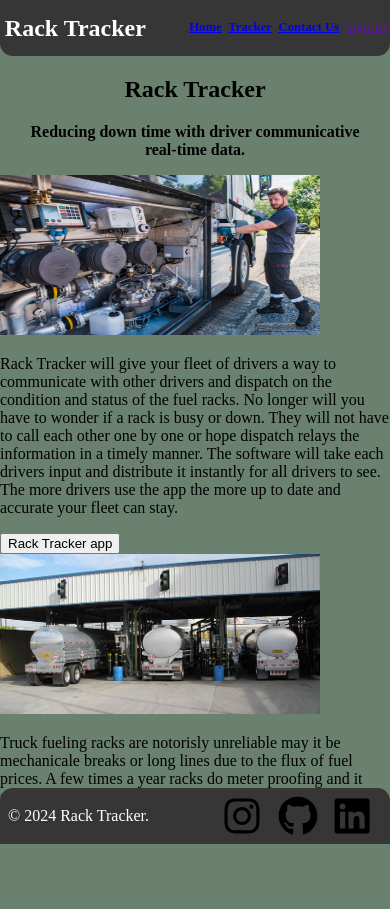
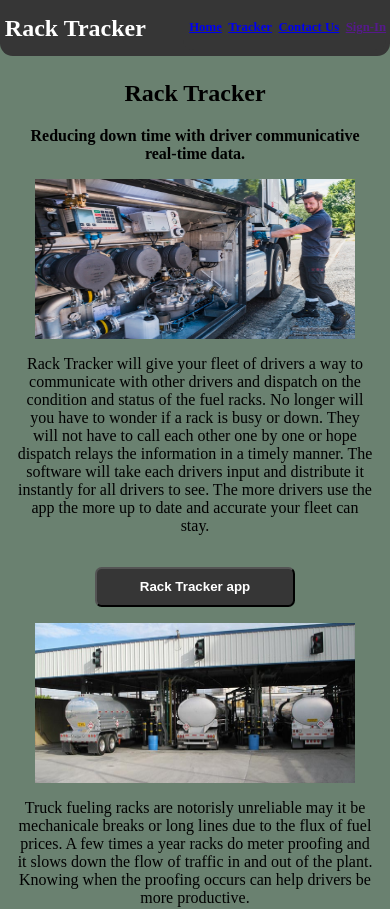
Before and after one commit to willie10r/rack-tracker, a Next.js app: page / in a window 390 px wide. Shown: the top 909 px of the page. Before the commit the page ends 858 px from the top, so only its background shows below. Built offline with nearby package versions, Linux system fonts and the light colour scheme.

Commit message:
adding more mobile stylings

```diff
--- a/src/app/(pages)/contact/page.js
+++ b/src/app/(pages)/contact/page.js
@@ -1,5 +1,6 @@
 import React from "react";
 import styles from '../../../styles/base.module.scss'
+import stylescontact from '../../../styles/contact.module.scss'
 import Image from "next/image";
 import FuelArms from '../../../../public/images/FuelArms.jpg'
 
@@ -14,8 +15,9 @@
                 <Image
                     alt="Fuel loading arms"
                     src={FuelArms}
+                    className={stylescontact.mainImages}
                 />
-                <p>
+                <p className={stylescontact.textSection}>
                     I’ve been a truck driver for about 10 years and fuel driver for about 5 years.
                     One of the major issues I have seen with my tenure is the unreliable information about rack status.
                     You dont know when or for how long a fuel rack has been down for. You dont know how long lines are of if there
@@ -26,7 +28,7 @@
                     The app is going to focus on simplicity and ease of use, sothe learning cure will be as low as possible.
                 </p>
             </section>
-            <section>
+            <section className={stylescontact.contactSection}>
                 <h2>
                     Contact
                 </h2>
--- a/src/app/(pages)/page.js
+++ b/src/app/(pages)/page.js
@@ -7,7 +7,7 @@
 export default function Home() {
   return (
     <main>
-      <section className={styleshome.motoWrapper}>
+      <section className={styleshome.mottoWrapper}>
         <h1>
           Rack Tracker
           </h1>
@@ -21,7 +21,7 @@
           src={FuelDriver}
           className={styleshome.mainImages}
         />
-        <p>
+        <p className={styleshome.SectionText}>
           Rack Tracker will give your fleet of drivers a way to communicate with other drivers and dispatch
           on the condition and status of the fuel racks. No longer will you have to wonder if a rack is busy
           or down. They will not have to call each other one by one or hope dispatch relays the information in a
@@ -29,7 +29,7 @@
           to see. The more drivers use the app the more up to date and accurate your fleet can stay.
         </p>
       </section>
-      <button>
+      <button className={styleshome.buttonApp}>
         Rack Tracker app
       </button>
       <section>
@@ -38,7 +38,7 @@
           src={TruckatFuelRack}
           className={styleshome.mainImages}
         />
-        <p>
+        <p className={styleshome.SectionText}>
           Truck fueling racks are notorisly unreliable may it be mechanicale breaks or long lines due to
           the flux of fuel prices. A few times a year racks do meter proofing and it slows down the flow of
           traffic in and out of the plant. Knowing when the proofing occurs can help drivers be more productive.
--- a/src/app/components/nav/page.js
+++ b/src/app/components/nav/page.js
@@ -5,7 +5,7 @@
 
 export default function Nav() {
     return (
-        <nav className={stylesNav.navBase}>
+        <nav className={[stylesNav.navBase, stylesNav.stickyNav].join(' ')}>
         <h1 className={stylesNav.navTitle}>Rack Tracker</h1>
             <ul className={[styles.removeDot, stylesNav.navBase, stylesNav.navWrapper].join(' ')}>
                 <li className={stylesNav.navButtons}><Link href='/'>Home</Link></li>
--- /dev/null
+++ b/src/styles/contact.module.scss
@@ -0,0 +1,15 @@
+@import 'vars';
+.mainImages {
+    display: block;
+   width: 20em;
+   height: 10em;
+   margin: 1em auto;
+}
+.textSection {
+    text-align: center;
+    margin: auto 1em auto 1em;
+}
+.contactSection {
+    text-align: center;
+    margin: auto 1em auto 1em;
+}
--- a/src/styles/footer.module.scss
+++ b/src/styles/footer.module.scss
@@ -8,7 +8,7 @@
     padding: 0em;
     height: 3.5em;
     width: 100vw;
-    position: fixed;
+    position: static;
     bottom: 0em;
 }
 .cright {
--- a/src/styles/home.module.scss
+++ b/src/styles/home.module.scss
@@ -1,18 +1,33 @@
 @import 'vars';
 
-.motoWrapper {
+.mottoWrapper {
+    display: block;
     text-align: center;
     font-weight: bolder;
-    margin: auto 1em auto 1em;
+    margin: 5em 1em auto 1em;
 }
 .firstSection {
     text-align: center;
     margin: auto 1em auto 1em;
 }
 .mainImages {
+    display: block;
    width: 20em;
    height: 10em;
+   margin: 1em auto;
+
 }
-    .firstSectionText {
-        text-align: center;
-    }
+.SectionText {
+    text-align: center;
+    margin: auto 1em 2em 1em;
+}
+.buttonApp {
+    display: block;
+    margin: auto;
+    height: 3em;
+    width: 15em;
+    border-radius: .5em;
+    background-color: $secodary;
+    color: $lighttext;
+    font-weight: bolder;
+}
--- a/src/styles/nav.module.scss
+++ b/src/styles/nav.module.scss
@@ -4,6 +4,11 @@
     color: $lighttext;
     font-size: 1.5em;
     margin: auto .8em auto .2em;
+}
+.stickyNav {
+    width: 100vw;
+    position: fixed;
+    top: 0em;
 }
 .navBase {
     background-color: $secodary;
@@ -13,6 +18,7 @@
     border-radius: 0em 0em .8em .8em;
     padding: 0em;
     height: 3.5em;
+
 
 }
 .navWrapper{
```
